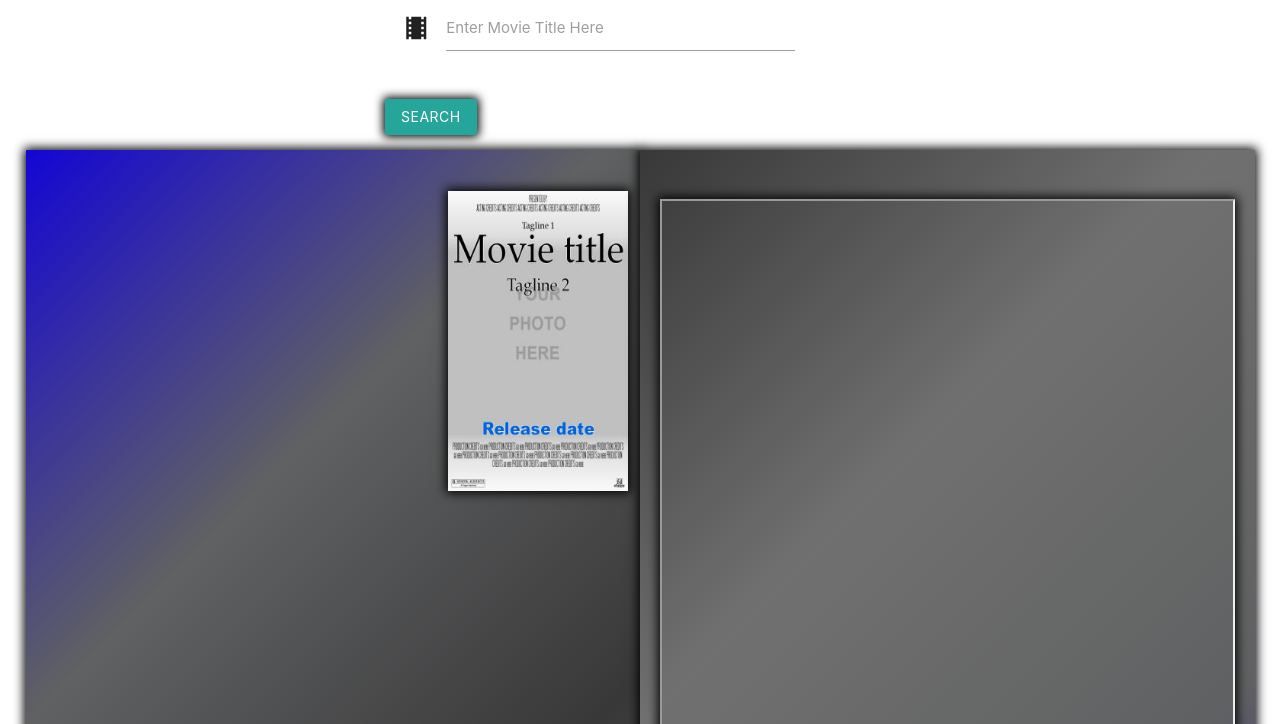
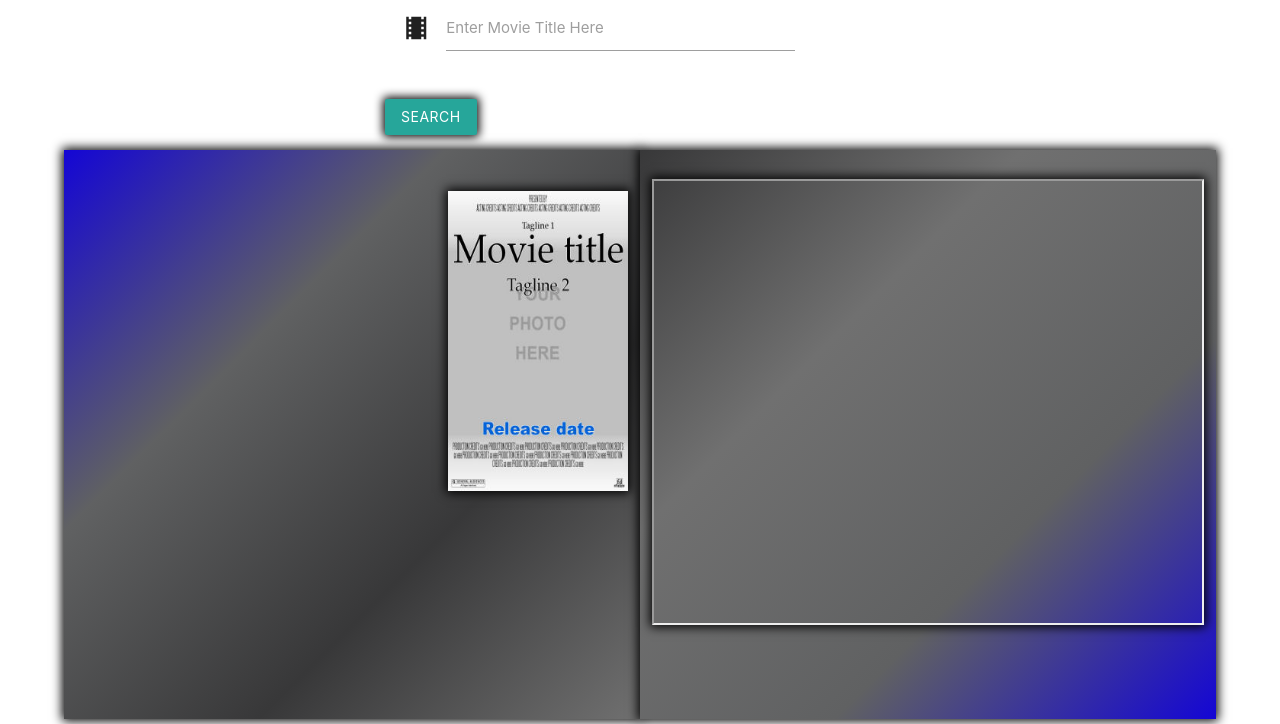
Before and after one commit to ggrove87/nu-project-1, a plain HTML site: page index.html in a window 1280 px wide. Shown: the part 76-800 px from the top of the page. Drawn offline with nearby package versions, Linux system fonts and the light colour scheme.

Commit message:
format and viewing polish

```diff
--- a/assets/css/style.css
+++ b/assets/css/style.css
@@ -60,10 +60,10 @@ body {
 .pageBox {
     display: flex;
     /* outline: solid 2px black; */
-    width: 98vw;
-    height: 1100px;
+    width: 90vw;
+    height: 79vh;
     /* max-height: 1100px; */
-    margin: -2% 2% 2% 2%;
+    margin: -2% 2% 2% 5%;
 }
 
 
@@ -71,8 +71,8 @@ body {
 .searchBox {
     /* outline: solid 2px black; */
     /* display: flex; */
-    width: 49%;
-    height: 100%;
+    width: 50%;
+    height: 90%;
     padding: 0% 1% 1% 1%;
     box-shadow: 0px 0px 10px 2px black;
     /* background-color: grey; */
@@ -109,12 +109,12 @@ body {
 .trailerBox {
     /* outline: solid 2px black; */
     /* display: flex; */
-    width: 49%;
-    height: 100%;
-    padding: 1%;
-    padding: 20px;
+    width: 50%;
+    height: 90%;
+    padding: 0% 1% 1% 1%;
+    /* padding: 20px; */
     box-shadow: 0px 0px 10px 2px black;
-    height: 100%;
+    /* height: 100%; */
     /* background-color: grey; */
     background: linear-gradient(-45deg, #1406d5, #606162, #707070, #383839);
 }
@@ -125,6 +125,6 @@ body {
 
 #youtubeVideo {
     width: 100%;
-    height: 60%;
+    height: 80%;
     box-shadow: 0px 0px 10px 2px black;
 }
```
